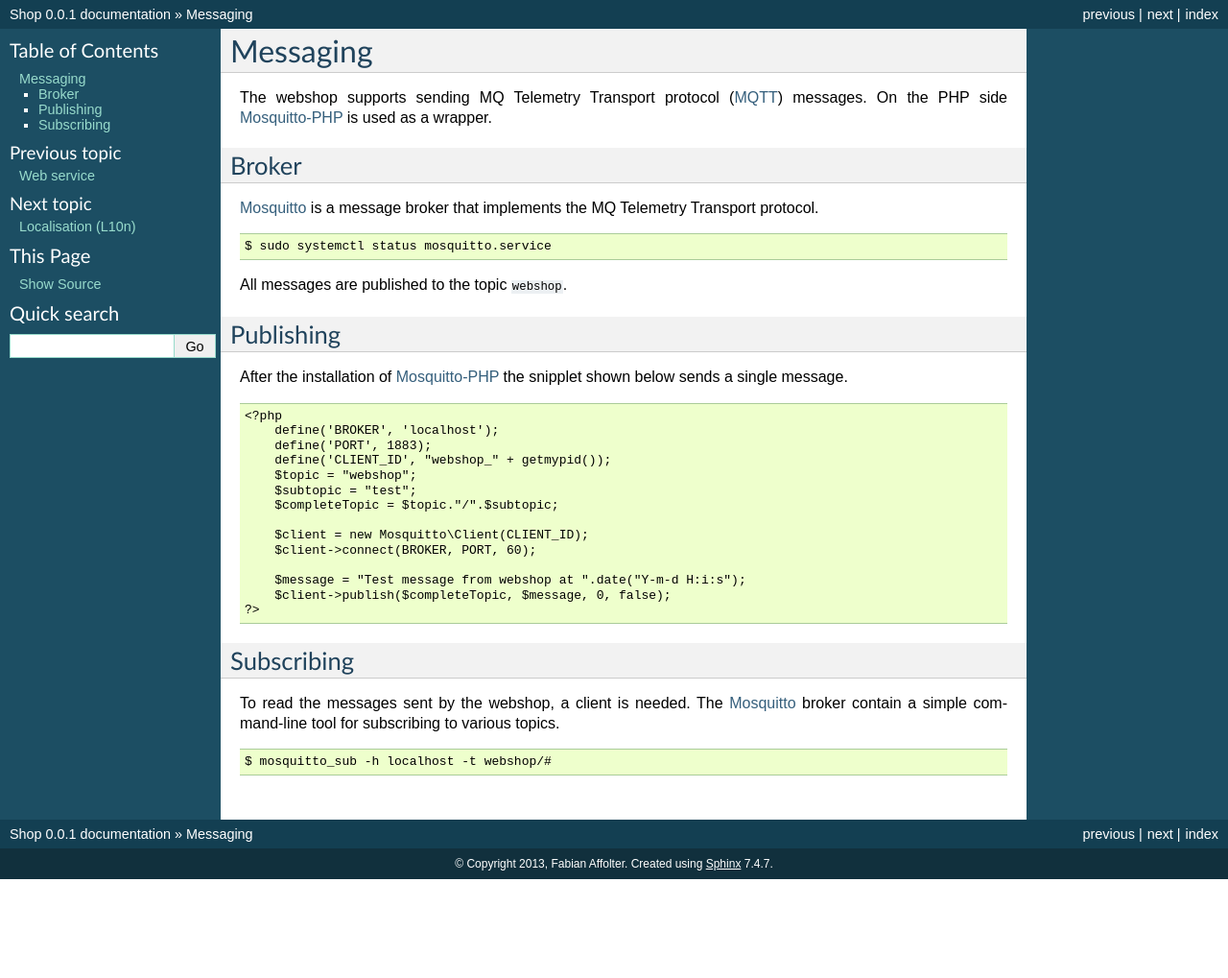
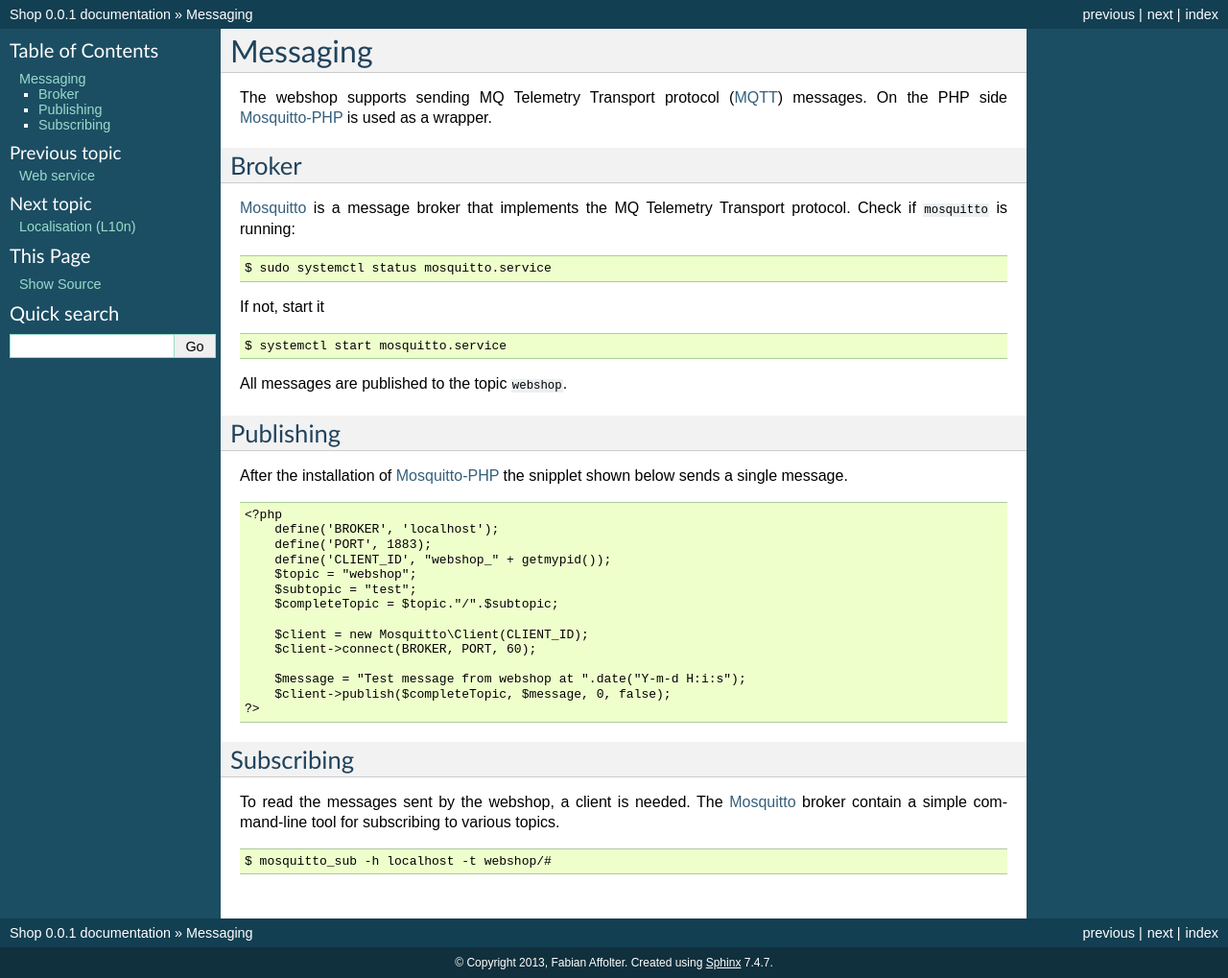
Before and after one commit to fabaff/shop, a Sphinx documentation site: the page built from docs/messaging.rst, in a window 1280 px wide. Shown: the whole page at 96% size. Built offline with Sphinx 7.4.7, drawn with Linux system fonts in a browser that asks for light colours; formulas are drawn with MathJax 3; before the commit the page ends 916 px from its top, so only the background shows below that.

Commit message:
add detaisl about start

```diff
--- a/docs/messaging.rst
+++ b/docs/messaging.rst
@@ -11,9 +11,13 @@
 Broker
 ------
 `Mosquitto`_ is a message broker that implements the MQ Telemetry Transport
-protocol. ::
+protocol. Check if ``mosquitto`` is running::
 
     $ sudo systemctl status mosquitto.service
+
+If not, start it ::
+
+    $ systemctl start mosquitto.service
 
 All messages are published to the topic ``webshop``.
 
```
